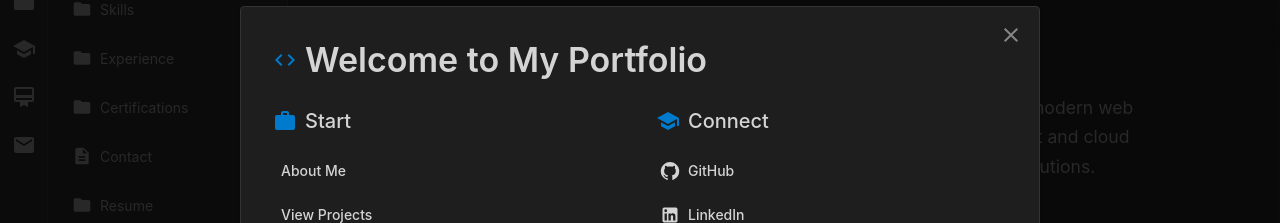
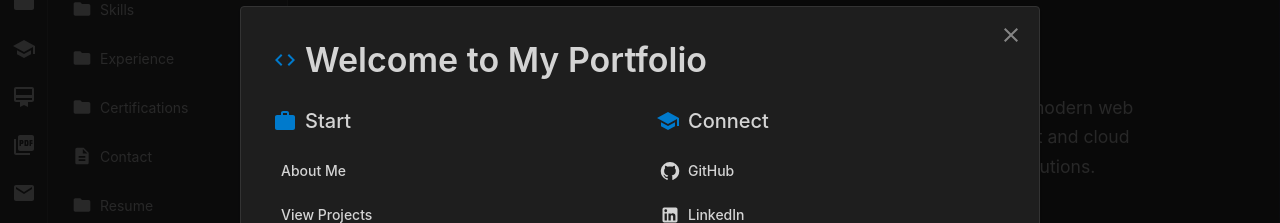
Before and after one commit to Kiran9223/portfolio2.0, a React (Create React App) app: page / in a window 1280 px wide. Shown: the part 203-426 px from the top of the page. Built offline with nearby package versions, Linux system fonts and the light colour scheme.

Commit message:
Update index.tsx

```diff
--- a/src/components/SidePanel/index.tsx
+++ b/src/components/SidePanel/index.tsx
@@ -12,6 +12,7 @@ import FolderOpenIcon from '@mui/icons-material/FolderOpen';
 import GitHubIcon from '@mui/icons-material/GitHub';
 import LinkedInIcon from '@mui/icons-material/LinkedIn';
 import CardMembershipIcon from '@mui/icons-material/CardMembership';
+import PictureAsPdfIcon from '@mui/icons-material/PictureAsPdf';
 import { socialLinks } from '../../content';
 
 interface SidePanelProps {
@@ -29,6 +30,7 @@ const SidePanel: React.FC<SidePanelProps> = ({ fileList, selectedFile, setSelect
     { id: 'experience' as PortfolioSection, icon: <WorkIcon />, tooltip: 'Experience' },
     { id: 'skills' as PortfolioSection, icon: <SchoolIcon />, tooltip: 'Skills' },
     { id: 'certifications' as PortfolioSection, icon: <CardMembershipIcon />, tooltip: 'Certifications' },
+    { id: 'resume' as PortfolioSection, icon: <PictureAsPdfIcon />, tooltip: 'Resume' },
     { id: 'contact' as PortfolioSection, icon: <EmailIcon />, tooltip: 'Contact' },
   ];
 
```
